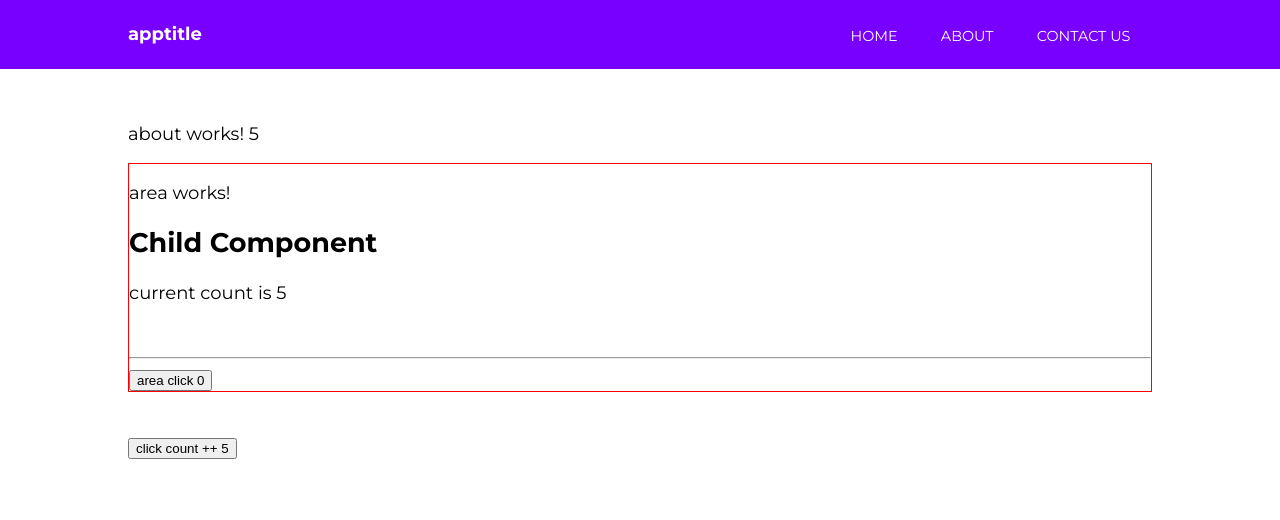
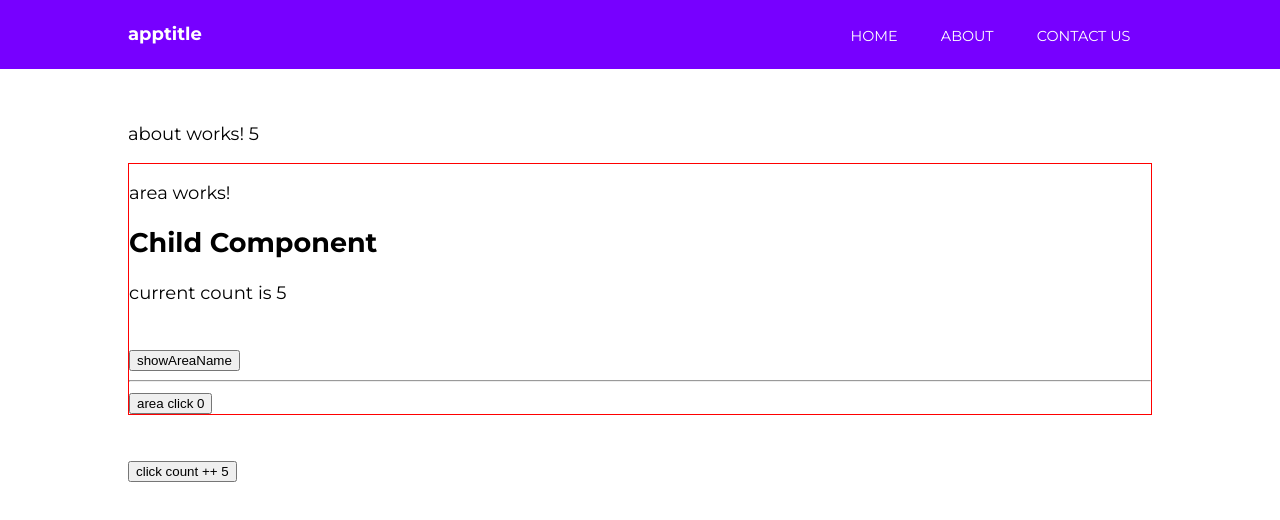
Before and after one commit to code-in-time/angular-7-course, an Angular app: page / in a window 1280 px wide. Shown: the top 520 px of the page. Built offline with nearby package versions, Linux system fonts and the light colour scheme.

Commit message:
@input @output

```diff
--- a/src/app/about/about.component.html
+++ b/src/app/about/about.component.html
@@ -1,6 +1,10 @@
 <p>about works! {{counter}}</p>
 
-<app-area [count]=counter></app-area>
+<app-area
+    [count]=counter
+    (areaNameEmit)=areaEmitHandler($event)
+    (count1)=count1ChangedHandler($event)>
+</app-area>
 
 <br /><br />
 
--- a/src/app/about/about.component.ts
+++ b/src/app/about/about.component.ts
@@ -18,4 +18,13 @@ export class AboutComponent implements OnInit {
     this.counter ++;
   }
 
+  areaEmitHandler(name: string) {
+    console.log(name)
+  }
+
+  count1ChangedHandler(count: number) {
+    // this.ClickCounter = count;
+    console.log(count);
+  }
+
 }
--- a/src/app/area/area.component.html
+++ b/src/app/area/area.component.html
@@ -5,6 +5,8 @@
     current count is {{ count }}
 
     <br><br><br>
+    <button (click)=showAreaName()>showAreaName</button>
+    <br>
     <hr>
     <button (click)=countTheArea()>area click {{myAreaSum}}</button>
 
--- a/src/app/area/area.component.ts
+++ b/src/app/area/area.component.ts
@@ -1,14 +1,19 @@
-import { Component, OnInit, Input } from '@angular/core';
+import { Component, OnInit, Input, Output, EventEmitter } from '@angular/core';
 
 @Component({
   selector: 'app-area',
   templateUrl: './area.component.html',
-  styleUrls: ['./area.component.scss']
+  styleUrls: ['./area.component.scss'],
+  // inputs: ['count']
 })
 export class AreaComponent implements OnInit {
 
   // The Child Component expects the count to come from the Parent Component. Hence in ChildComponent decorate the count property with @Input decorator
   @Input() count: number;
+
+  @Output() count1: EventEmitter<number> = new EventEmitter();
+  @Output() areaNameEmit: EventEmitter<string> = new EventEmitter();
+
   myAreaSum: number = 0;
 
   constructor() { }
@@ -16,8 +21,15 @@ export class AreaComponent implements OnInit {
   ngOnInit() {
   }
 
+  showAreaName() {
+    this.areaNameEmit.emit('name1');
+    console.log('click')
+  }
+
+
   countTheArea() {
     this.myAreaSum = this.count + Math.random()
+    this.areaNameEmit.emit('name1');
   }
 
 }
```
Also changed, not shown: 1 other file (tests, documents, lock files or other folders).
